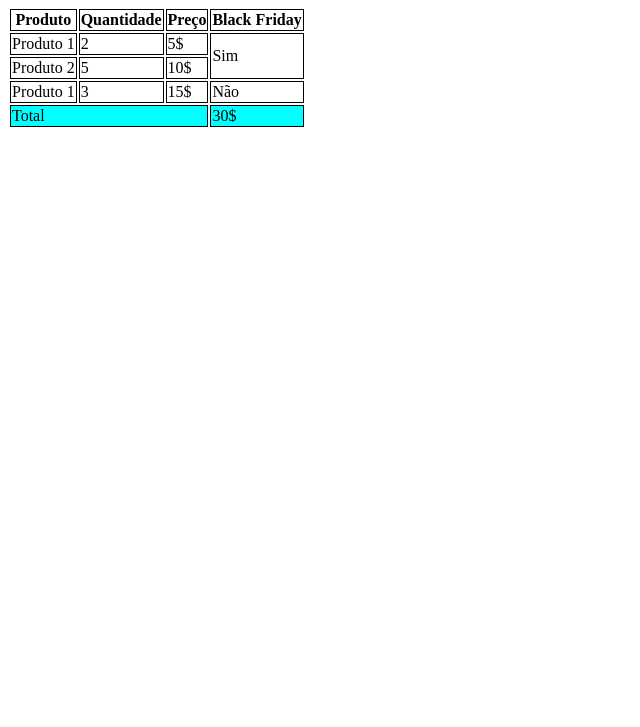
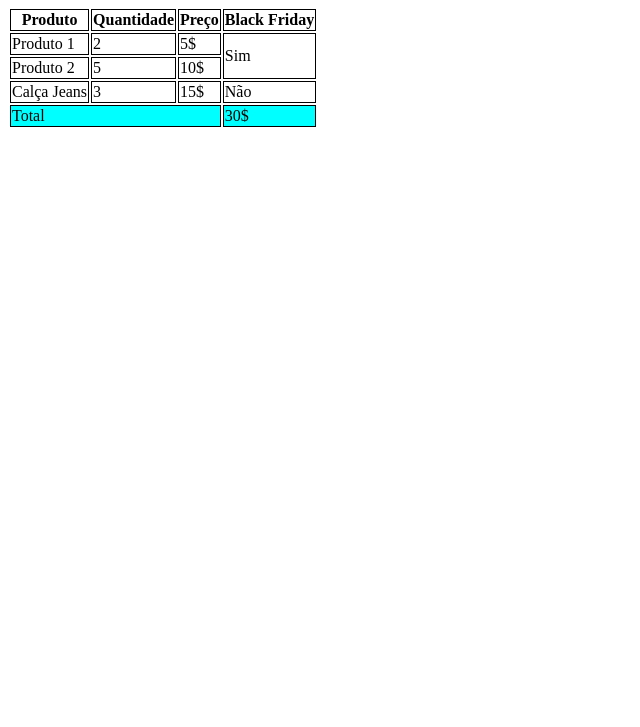
Before and after one commit to negreiros88/aula-tabela, a plain HTML site: page index.html in a window 1280 px wide. Shown: the part 73-800 px from the top of the page, without its empty margins (0-640 px from the left). Drawn offline with Linux system fonts and the light colour scheme.

Commit message:
trocado de produto 1 para calça jeans

```diff
--- a/index.html
+++ b/index.html
@@ -40,7 +40,7 @@
                 <td>10$</td>
             </tr>
             <tr>
-                <td>Produto 1</td>
+                <td>Calça Jeans</td>
                 <td>3</td>
                 <td>15$</td>
                 <td>Não</td>
```
